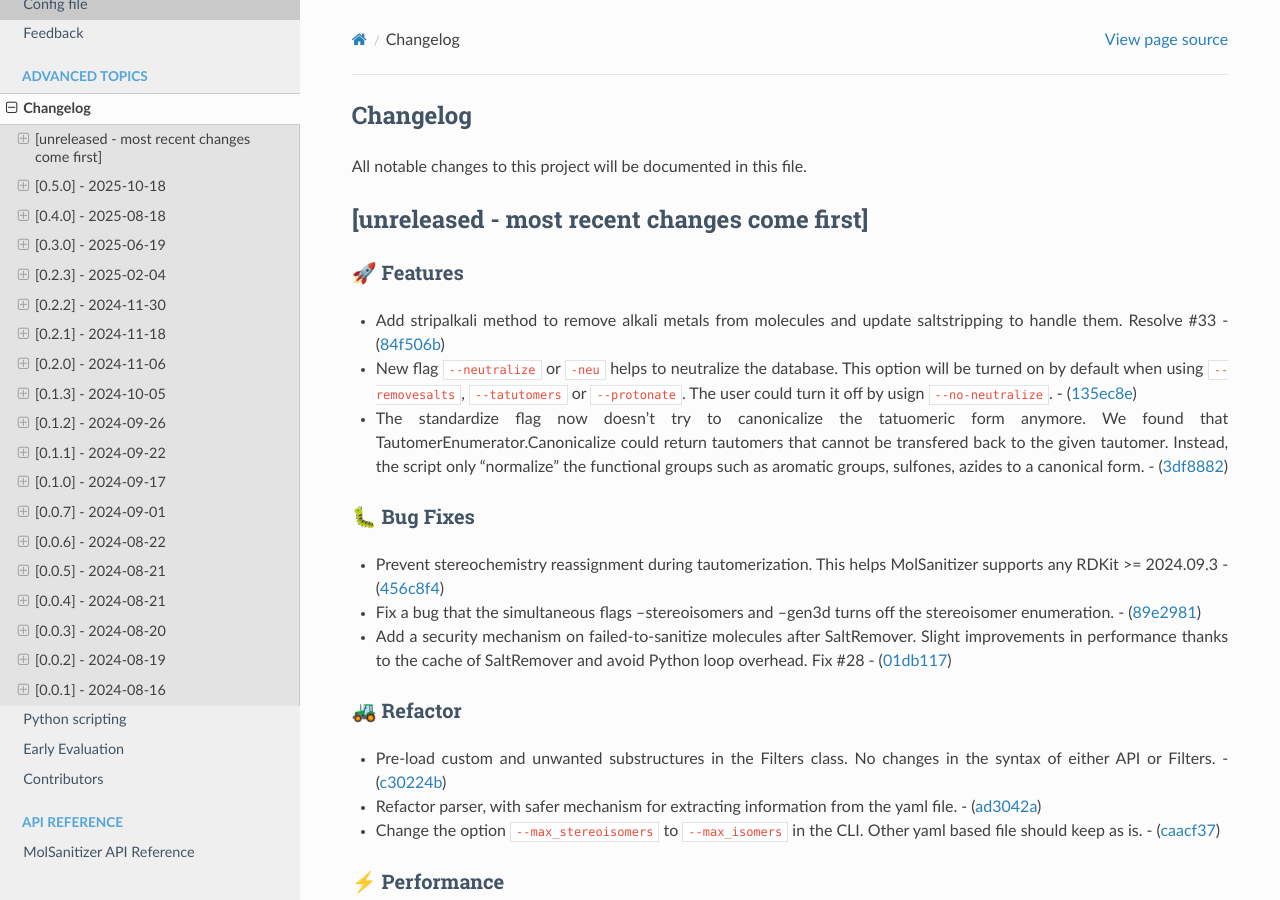
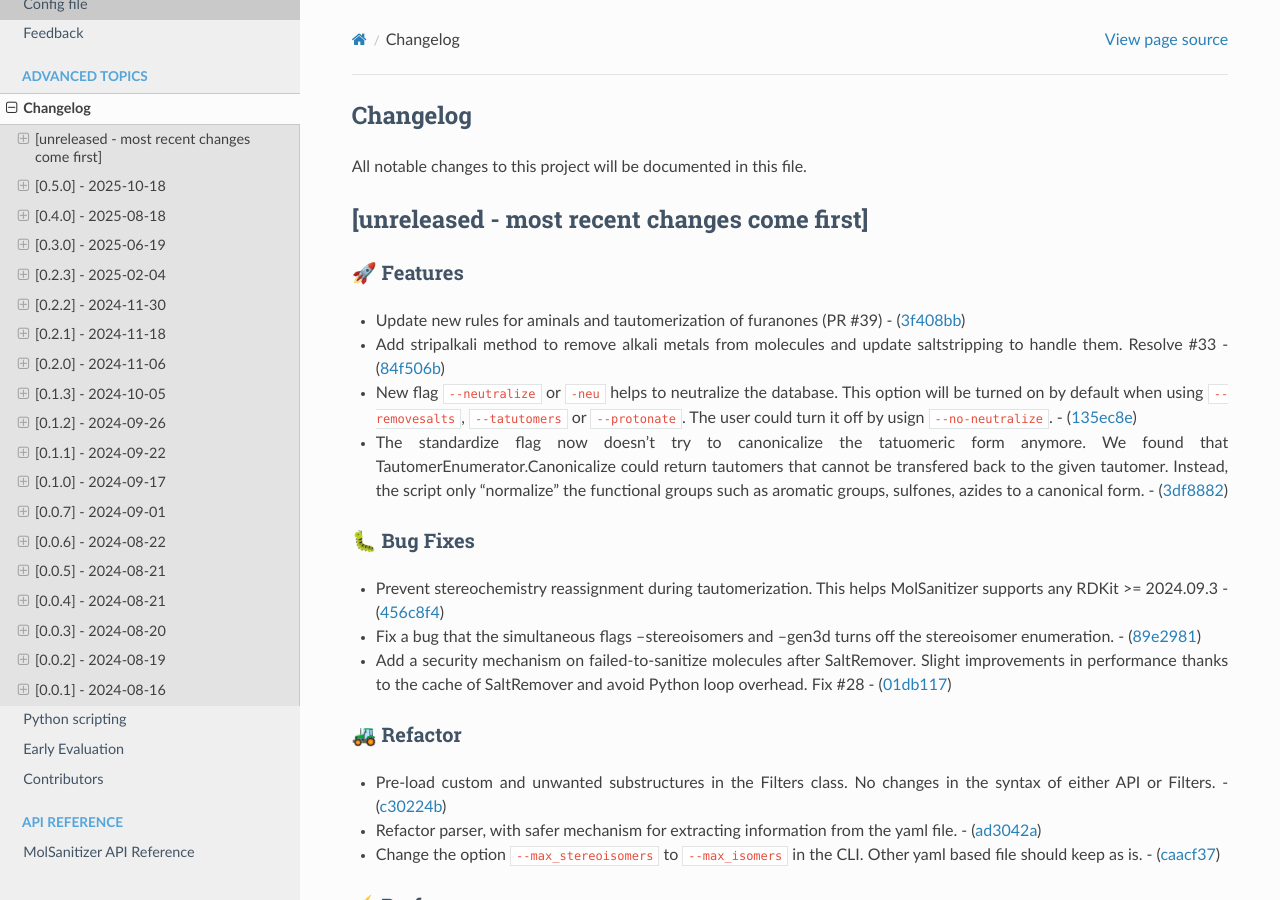
Before and after one commit to Carlssonlab/MolSanitizer, a Sphinx documentation site: the page built from docs/source/changes.rst, in a window 1280 px wide and 900 px high. Built offline with Sphinx 7.4.7 and the Read the Docs theme 3.1.0, drawn with Linux system fonts in a browser that asks for light colours.

Commit message:
Update changelog for tag main

```diff
--- a/docs/source/changes.rst
+++ b/docs/source/changes.rst
@@ -9,6 +9,9 @@ All notable changes to this project will be documented in this file.
 🚀 Features
 ~~~~~~~~~~~
 
+-  Update new rules for aminals and tautomerization of furanones (PR
+   #39) -
+   (`3f408bb <https://github.com/phonglam3103/MolSanitizer/commit/3f408bbb716a536a44536974aa38b49d5d6b6985>`__)
 -  Add stripalkali method to remove alkali metals from molecules and
    update saltstripping to handle them. Resolve #33 -
    (`84f506b <https://github.com/phonglam3103/MolSanitizer/commit/84f506b6b23bb413e5220d87c55eb72f765f8986>`__)
```
Also changed, not shown: CHANGELOG.md (+1 -0 lines).
